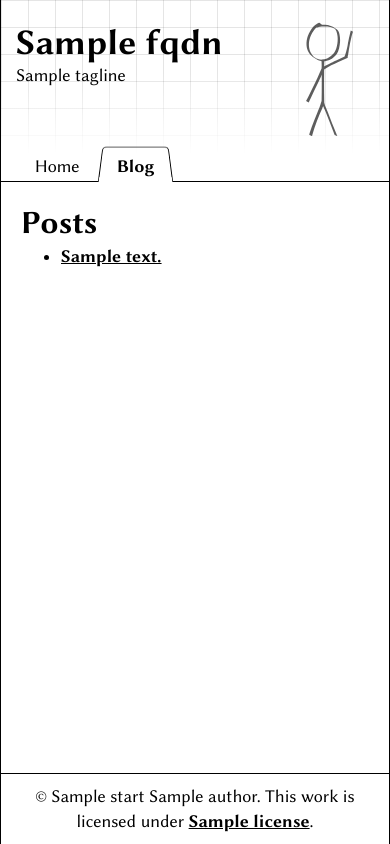
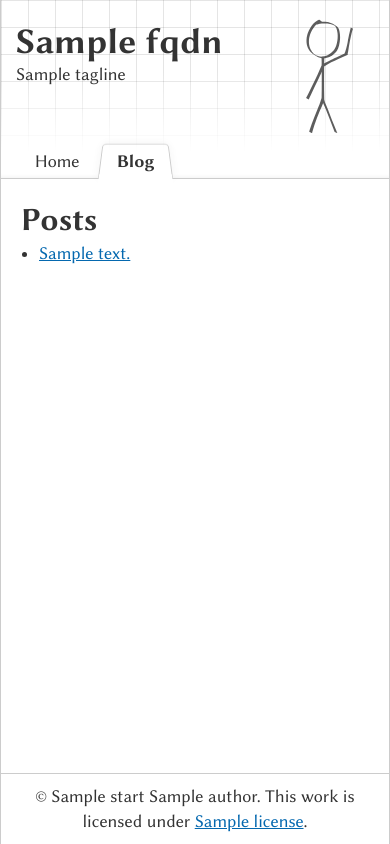
Before and after one commit to sujaldev/sujal.dev, a Python web app: template ssg/templates/blog.jinja in a window 390 px wide. Run offline with Jinja, Linux system fonts and the light colour scheme; the template is opened without the code that fills it: most values are stand-ins (such as "Sample title", 1, 10 or a date in 2020).

Commit message:
change style
* Shadow behind tabs and above header border.
* Use css variables.
* Fix left padding on unordered lists.
* Media query to wrap sidebar only on small screens.
* Lighter border colors.

```diff
--- a/ssg/templates/style.css.jinja
+++ b/ssg/templates/style.css.jinja
@@ -1,8 +1,18 @@
 {% include "font-faces.css.jinja" %}
+
+:root {
+    --edges: #ccc;
+    --regular-text: #333;
+    --bold-text: ;
+    --anchor: #0468af;
+    --anchor-hover: #0585e1;
+    --anchor-active: #ca0;
+}
 
 * {
     margin: 0;
     box-sizing: border-box;
+    color: var(--regular-text);
 }
 
 body {
@@ -17,13 +27,16 @@ h1, h2, h3 {
     line-height: 1.3;
 }
 
-a {
-    color: black;
-    font-weight: bold;
+a, a:visited {
+    color: var(--anchor);
 }
 
-a:visited {
-    color: black;
+a:hover {
+    color: var(--anchor-hover);
+}
+
+a:active {
+    color: var(--anchor-active);
 }
 
 code, pre, tt, kbd, samp {
@@ -36,7 +49,7 @@ code, pre, tt, kbd, samp {
     left: 50%;
     transform: translateX(-50%);
     padding: 8px;
-    border: 1px solid black;
+    border: 2px solid black;
     outline: none;
     background: white;
     z-index: 10;
@@ -49,7 +62,7 @@ code, pre, tt, kbd, samp {
 #root {
     min-height: 100vh;
 
-    border: 1px solid black;
+    border: 1px solid var(--edges);
     border-top: 0;
     border-bottom: 0;
 
@@ -60,7 +73,7 @@ code, pre, tt, kbd, samp {
 header {
     position: relative; /* this is required for the stick man figure positioning */
 
-    border-bottom: 1px solid black;
+    border-bottom: 1px solid var(--edges);
     background-size: 100% 100%, 27px 100%, 100% 27px;
     background-image: linear-gradient(to top, white 15%, transparent 60%),
     linear-gradient(to right, rgba(0, 0, 0, 0.1) 1px, transparent 1px),
@@ -68,8 +81,7 @@ header {
 
     display: flex;
     flex-direction: column;
-
-    line-height: 1.6;
+    box-shadow: inset 0 -4px 5px -4px rgba(0, 0, 0, 0.08);
 }
 
 header::after {
@@ -87,6 +99,7 @@ header::after {
 
 header a, header a:visited {
     text-decoration: none;
+    color: var(--regular-text);
 }
 
 #title {
@@ -95,11 +108,17 @@ header a, header a:visited {
 
 #title b {
     font-size: 2em;
-    line-height: 1;
+    line-height: 0.95;
 }
 
 #title p {
-    line-height: 1.4;
+    margin-top: 0.1em;
+
+}
+
+#links-container {
+    margin-top: 0.075em;
+    margin-right: 1px;
 }
 
 #links-container a {
@@ -117,12 +136,12 @@ nav {
 
 nav > span {
     position: relative;
-    padding: 10px 5% 0;
+    padding: 10px 5% 4px;
 }
 
 @supports (padding: min(1px, 2px)) {
     nav > span {
-        padding: 10px min(5%, 40px) 0;
+        padding: 10px min(5%, 40px) 4px;
     }
 }
 
@@ -141,11 +160,12 @@ nav > span > a {
     right: 0;
     bottom: 0;
     left: 0;
-    border: 1px solid black;
+    border: 1px solid var(--edges);
     border-bottom: none;
     border-radius: 5px 5px 0 0;
     transform: perspective(5px) rotateX(1deg);
     transform-origin: bottom;
+    box-shadow: 0 -1px 10px 1px rgba(0, 0, 0, 0.04);
 }
 
 #selected-tab::after {
@@ -165,9 +185,7 @@ nav > span > a {
 }
 
 main {
-    flex: 1;
     display: flex;
-    flex-wrap: wrap;
 }
 
 main > * {
@@ -175,11 +193,26 @@ main > * {
 }
 
 main > article {
-    width: 750px;
+    max-width: 750px;
+}
+
+@media all and (max-width: 1050px) {
+    main {
+        flex-wrap: wrap;
+    }
+
+    main > article {
+        max-width: 100%;
+    }
+}
+
+ul {
+    padding-left: 1em;
 }
 
 footer {
-    border-top: 1px solid black;
+    margin-top: auto;
+    border-top: 1px solid var(--edges);
     padding: 10px;
     text-align: center;
 }
```
